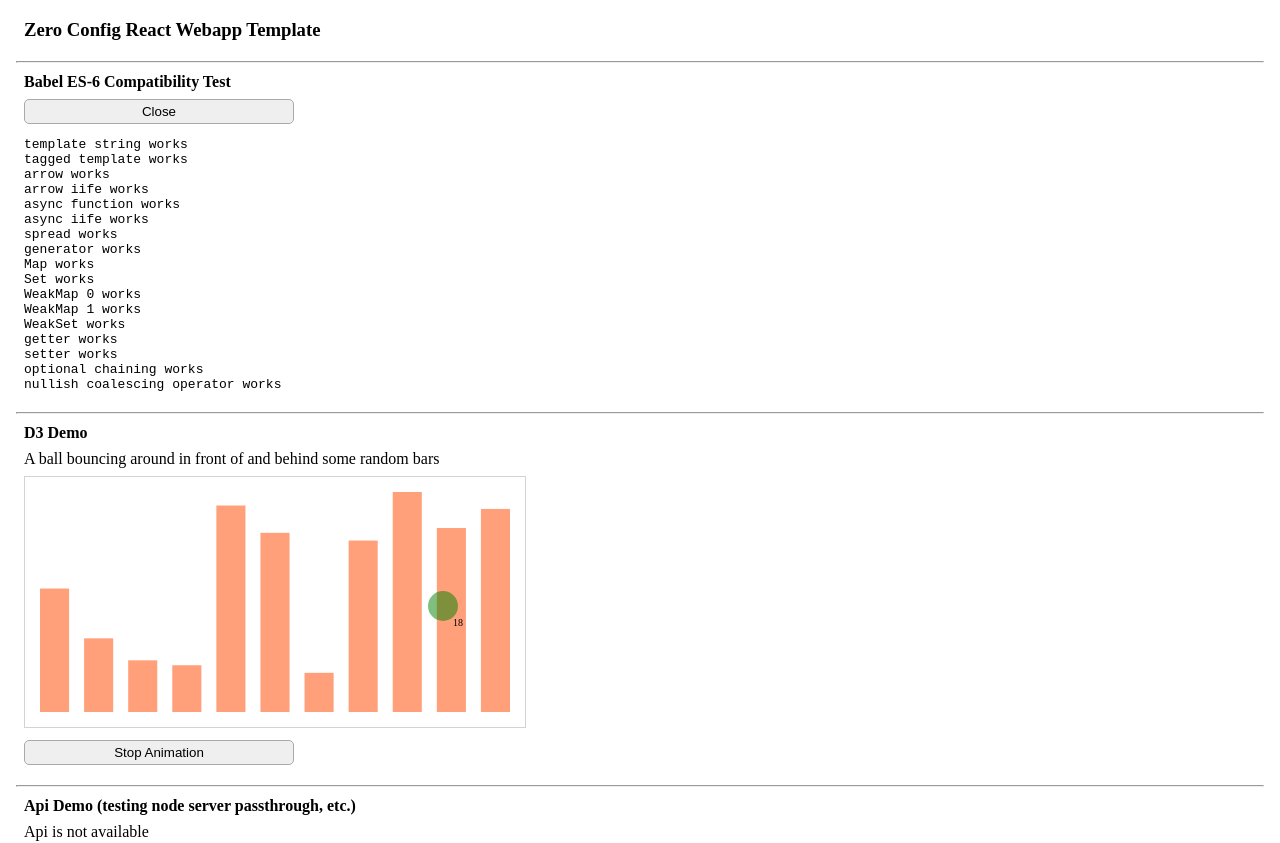
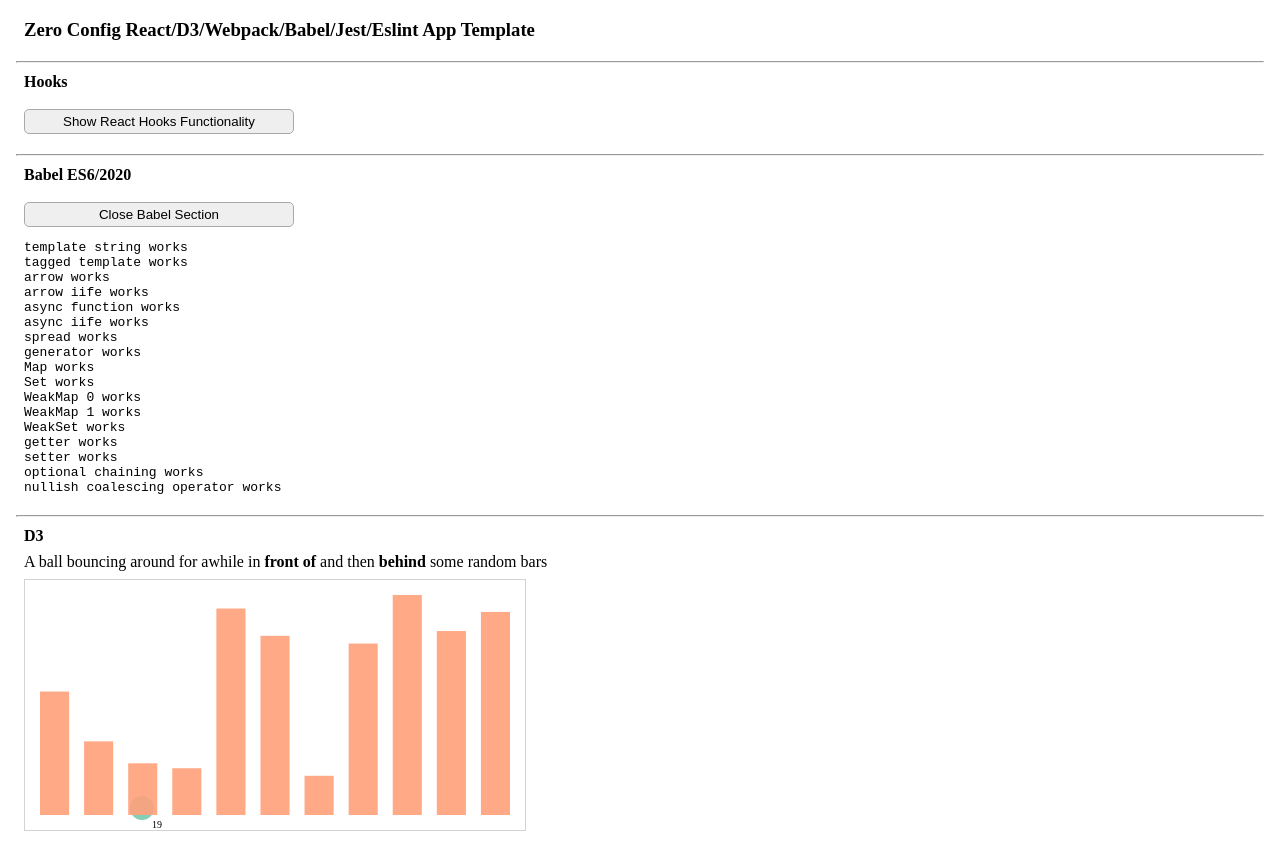
Before and after one commit to boeric/zero-config-react-webapp, a React app: page / in a window 1280 px wide. Shown: the top 843 px of the page. Built offline with nearby package versions, Linux system fonts and the light colour scheme; no server answers; the HTML template or start-up script is replaced by a standard one.

Commit message:
Added Hooks and did some fit/finish

```diff
--- a/src/ApiDemo.jsx
+++ b/src/ApiDemo.jsx
@@ -12,7 +12,7 @@ export default class ApiDemo extends React.Component {
   constructor() {
     super();
 
-    const header = 'Api Demo (testing node server passthrough, etc.)';
+    const header = 'Api test (Node server functionality and passthrough)';
     this.state = {
       apiAvailable: false,
       apiSchema: {},
--- a/src/App.jsx
+++ b/src/App.jsx
@@ -5,15 +5,17 @@
 import React from 'react';
 import PropTypes from 'prop-types';
 
-import ApiDemo from './ApiDemo';
+import HooksDemo from './HooksDemo';
 import BabelTest from './BabelTest';
 import D3Demo from './D3Demo';
+import ApiDemo from './ApiDemo';
 
 const App = ({ title }) => (
   <>
     <div>
       <h3>{title}</h3>
     </div>
+    <HooksDemo />
     <BabelTest />
     <D3Demo />
     <ApiDemo />
--- a/src/BabelTest.jsx
+++ b/src/BabelTest.jsx
@@ -4,7 +4,6 @@
 
 /*
   eslint-disable class-methods-use-this, no-console, no-underscore-dangle,
-  object-curly-spacing, object-curly-newline
 */
 
 import React from 'react';
@@ -14,9 +13,9 @@ export default class BabelTest extends React.Component {
   constructor() {
     super();
 
-    const header = 'Babel ES-6 Compatibility Test';
+    const header = 'Babel ES6/2020';
     const babelTestAvailable = false;
-    this.state = {header, babelTestAvailable};
+    this.state = { header, babelTestAvailable };
 
     this._onGetBabelTestClick = this._onGetBabelTestClick.bind(this);
   }
@@ -28,16 +27,16 @@ export default class BabelTest extends React.Component {
   async getBabelResults() {
     try {
       const results = await testBabel();
-      this.setState({results, babelTestAvailable: true});
+      this.setState({ results, babelTestAvailable: true });
     } catch (error) {
       console.error(error);
     }
   }
 
   render() {
-    const {header, results, babelTestAvailable} = this.state;
+    const { header, results, babelTestAvailable } = this.state;
     const displayResults = results != null ? results.join('\n') : '';
-    const babelButtonText = babelTestAvailable ? 'Close' : 'Show Babel Results';
+    const babelButtonText = babelTestAvailable ? 'Close Babel Section' : 'Show Babel Results';
     const babelTestButton = (
       <div className='buttonInfoWrapper'>
         <button
@@ -72,6 +71,6 @@ export default class BabelTest extends React.Component {
   _onGetBabelTestClick() {
     const { babelTestAvailable } = this.state;
 
-    this.setState({babelTestAvailable: !babelTestAvailable});
+    this.setState({ babelTestAvailable: !babelTestAvailable });
   }
 }
--- a/src/D3Demo.jsx
+++ b/src/D3Demo.jsx
@@ -12,8 +12,8 @@ import * as d3 from 'd3';
 
 const RUN = 'run';
 const IDLE = 'idle';
-const AFTER = 'after';
 const BEFORE = 'before';
+const BEHIND = 'behind';
 const X_OFFSET = 10;
 const Y_OFFSET = 20;
 
@@ -24,8 +24,12 @@ export default class D3Demo extends React.Component {
     // Obtain a DOM ref, will eventually be used by the D3 drawing code
     this.ref = React.createRef();
 
-    const header = 'D3 Demo';
-    const subHeader = 'A ball bouncing around in front of and behind some random bars';
+    const header = 'D3';
+    const subHeader = (
+      <>
+        A ball bouncing around for awhile in <b>front of</b> and then <b>behind</b> some random bars
+      </>
+    );
 
     // Bar data
     const barData = [];
@@ -34,33 +38,33 @@ export default class D3Demo extends React.Component {
       barData.push((Math.random() + 0.1) * 10);
     }
 
-    // Animation variables (store directly on the class instance)
+    // SVG dimensions
+    const width = 500;
+    const height = width / 2;
+    const padding = width * 0.03;
+    const dimensions = {width, height, padding};
+
+    // Animation variables (stored directly on the class instance)
     this._animating = false;
     this._intervalId = null;
     this._timeoutId = null;
     this._current = {
-      cx: 50,
-      cy: 50,
+      cx: (~~(Math.random() * width)),
+      cy: (~~(Math.random() * height)),
       dirX: 'r',
       dirY: 'd',
       bounceCount: 0,
-      circleGroupPos: AFTER,
+      circleGroupPos: BEFORE,
     };
     this._circle = null;
     const runState = RUN;
 
     // Circle data (in an array with one element)
     const circleData = [{
-      r: 15,
+      // r: 15,
       cx: this._current.cx,
       cy: this._current.cy,
     }];
-
-    // SVG dimensions
-    const width = 500;
-    const height = width / 2;
-    const padding = width * 0.03;
-    const dimensions = {width, height, padding};
 
     // Set initial state
     this.state = { header, subHeader, dimensions, barData, circleData, runState };
@@ -71,7 +75,7 @@ export default class D3Demo extends React.Component {
 
   render() {
     const { header, subHeader, runState } = this.state;
-    const buttonText = runState === 'run' ? 'Stop Animation' : 'Restart Animation';
+    const buttonText = runState === 'run' ? 'Stop Animation' : 'Continue Animation';
 
     return (
       <>
@@ -148,9 +152,10 @@ export default class D3Demo extends React.Component {
     this._circle = circleGroup.selectAll('circle')
       .data(circleData)
       .enter().append('circle')
-      .attr('r', (d) => d.r)
+      // .attr('r', (d) => d.r)
       .attr('cx', (d) => d.cx)
-      .attr('cy', (d) => d.cy);
+      .attr('cy', (d) => d.cy)
+      .attr('class', 'before');
 
     // Add a text element
     this._circleText = circleGroup.selectAll('text')
@@ -241,8 +246,8 @@ export default class D3Demo extends React.Component {
     if (cx > width) {
       cx = width;
       dirX = 'l';
-      if (circleGroupPos !== BEFORE) {
-        circleGroupPos = BEFORE;
+      if (circleGroupPos !== BEHIND) {
+        circleGroupPos = BEHIND;
         this.flipGroupOrder(circleGroupPos);
       }
       bounceCount++;
@@ -250,8 +255,8 @@ export default class D3Demo extends React.Component {
     if (cx < 0) {
       cx = 0;
       dirX = 'r';
-      if (circleGroupPos !== AFTER) {
-        circleGroupPos = AFTER;
+      if (circleGroupPos !== BEFORE) {
+        circleGroupPos = BEFORE;
         this.flipGroupOrder(circleGroupPos);
       }
       bounceCount++;
@@ -275,10 +280,11 @@ export default class D3Demo extends React.Component {
     this._current.bounceCount = bounceCount;
     this._current.circleGroupPos = circleGroupPos;
 
-    // Move the object...
+    // Move the object
     this._circle
       .attr('cx', cx)
-      .attr('cy', cy);
+      .attr('cy', cy)
+      .attr('class', `${circleGroupPos === BEFORE ? 'before' : 'behind'}`);
 
     // ...and its label
     this._circleText
@@ -295,10 +301,10 @@ export default class D3Demo extends React.Component {
     const removedElem = circleGroup.remove();
 
     switch (circleGroupPos) {
-      case BEFORE:
+      case BEHIND:
         svgRoot.insert(() => removedElem.node(), '#barGroup');
         break;
-      case AFTER:
+      case BEFORE:
         svgRoot.insert(() => removedElem.node());
         break;
       default:
--- /dev/null
+++ b/src/Hooks.jsx
@@ -0,0 +1,92 @@
+/*
+  HooksState
+*/
+
+/* eslint-disable no-console */
+
+import React, {
+  useState, useEffect, useLayoutEffect, useInsertionEffect, useReducer,
+} from 'react';
+
+export function HooksState() {
+  const [count, setCount] = useState(0);
+  const buttonText = `useState: Click count: ${count}`;
+
+  return (
+    <>
+      <button id="stateButton" onClick={() => setCount(count + 1)}>
+        {buttonText}
+      </button>
+    </>
+  );
+}
+
+export function HooksEffect() {
+  const [count, setCount] = useState(0);
+  const buttonText = `useEffect: Change useState button ${count % 2 === 1}`;
+
+  useEffect(() => {
+    const elem = document.getElementById('stateButton');
+    elem.style.backgroundColor = count % 2 !== 0 ? 'lightgray' : 'buttonface';
+    return () => {
+      console.log('Unmounting effect hook');
+    };
+  });
+
+  return (
+    <>
+      <button onClick={() => setCount(count + 1)}>
+        {buttonText}
+      </button>
+    </>
+  );
+}
+
+export function HooksLayoutEffect() {
+  useLayoutEffect(() => {
+    console.log('useLayoutEffect triggered');
+  });
+  return (
+    <div className='hookDiv'>
+      useLayoutEffect: Watch the console
+    </div>
+  );
+}
+
+export function HooksInsertionEffect() {
+  useInsertionEffect(() => {
+    console.log('useInsertionEffect triggered');
+  });
+  return (
+    <div className='hookDiv'>
+      useInsertionEffect: Watch the console
+    </div>
+  );
+}
+
+const reducer = (state, action) => {
+  switch (action.type) {
+    case 'INCREMENT':
+      return state + 1;
+    default:
+      return state;
+  }
+};
+
+const initialState = 0;
+
+export function HooksReducer() {
+  const [state, dispatch] = useReducer(reducer, initialState);
+
+  const clickHandler = () => {
+    dispatch({ type: 'INCREMENT' });
+  };
+
+  return (
+    <>
+      <button onClick={clickHandler}>
+        {`useReducer: State: ${state}`}
+      </button>
+    </>
+  );
+}
--- /dev/null
+++ b/src/HooksDemo.jsx
@@ -0,0 +1,70 @@
+/*
+  HooksDemo.jsx
+*/
+
+/* eslint-disable no-console */
+
+import React from 'react';
+import PropTypes from 'prop-types';
+import {
+  HooksState, HooksEffect, HooksLayoutEffect, HooksInsertionEffect, HooksReducer,
+} from './Hooks';
+
+export default class HooksDemo extends React.Component {
+  constructor() {
+    super();
+
+    this.state = {
+      header: 'Hooks',
+      opened: false,
+    };
+
+    this.clickHandler = this.clickHandler.bind(this);
+  }
+
+  clickHandler() {
+    const opened = !this.state.opened;
+    this.setState({ ...this.state, opened });
+  }
+
+  render() {
+    const { header } = this.state;
+    const buttonText = this.state.opened ? 'Close Hooks Section' : 'Show React Hooks Functionality';
+
+    const content = this.state.opened
+      ? (
+        <div>
+          <HooksState />
+          <HooksEffect />
+          <HooksLayoutEffect />
+          <HooksInsertionEffect />
+          <HooksReducer />
+        </div>)
+      : null;
+
+    return (
+      <>
+        <hr />
+        <div className='sectionHeader'>{header}</div>
+        <Button buttonTitle={buttonText} callback={this.clickHandler}/>
+        {content}
+      </>
+    );
+  }
+}
+
+function Button(props) {
+  const { buttonTitle, callback } = props;
+  return (
+    <div>
+      <button type='button' onClick={callback}>
+        {buttonTitle}
+      </button>
+    </div>
+  );
+}
+
+Button.propTypes = {
+  buttonTitle: PropTypes.string,
+  callback: PropTypes.func,
+};
--- a/src/index.js
+++ b/src/index.js
@@ -21,7 +21,7 @@ import App from './App';
 console.log(`D3 version: ${d3.version}`);
 
 // Initial React render
-const title = 'Zero Config React Webapp Template';
+const title = 'Zero Config React/D3/Webpack/Babel/Jest/Eslint App Template';
 const appElem = document.getElementById('app');
 const root = createRoot(appElem);
 
--- a/src/styles.css
+++ b/src/styles.css
@@ -13,6 +13,7 @@ button {
   margin-right: 15px;
   border:  1px solid darkgray;
   border-radius: 5px;
+  margin-top: 10px;
 }
 
 .sectionHeader {
@@ -48,10 +49,39 @@ g > text {
 
 g > rect {
   fill: lightsalmon;
+  opacity: 90%;
 }
 
 g > circle {
-  fill: green;
-  stroke: 'black';
-  opacity: 0.5;
+  opacity: 0.8;
 }
+
+g > circle.before {
+  r: 15px;
+  fill: rgb(44,162,95);
+}
+
+g > circle.behind {
+  r: 12px;
+  fill: rgb(102,194,164);
+}
+
+.hookDiv {
+  background-color: #e9bebe;
+  border-radius: 5px;
+  border: 1px solid darkgray;
+  cursor: not-allowed;
+  display: inline-block;
+  font-family: sans-serif;
+  font-size: 13px;
+  height: 20px;
+  margin-right: 15px;
+  margin-top: 10px;
+  margin-left: 0px;
+  margin-bottom: 0px;
+  max-height: 20px;
+  min-width: 270px;
+  padding-top: 5px;
+  text-align: center;
+  width: 270px;
+}
```
